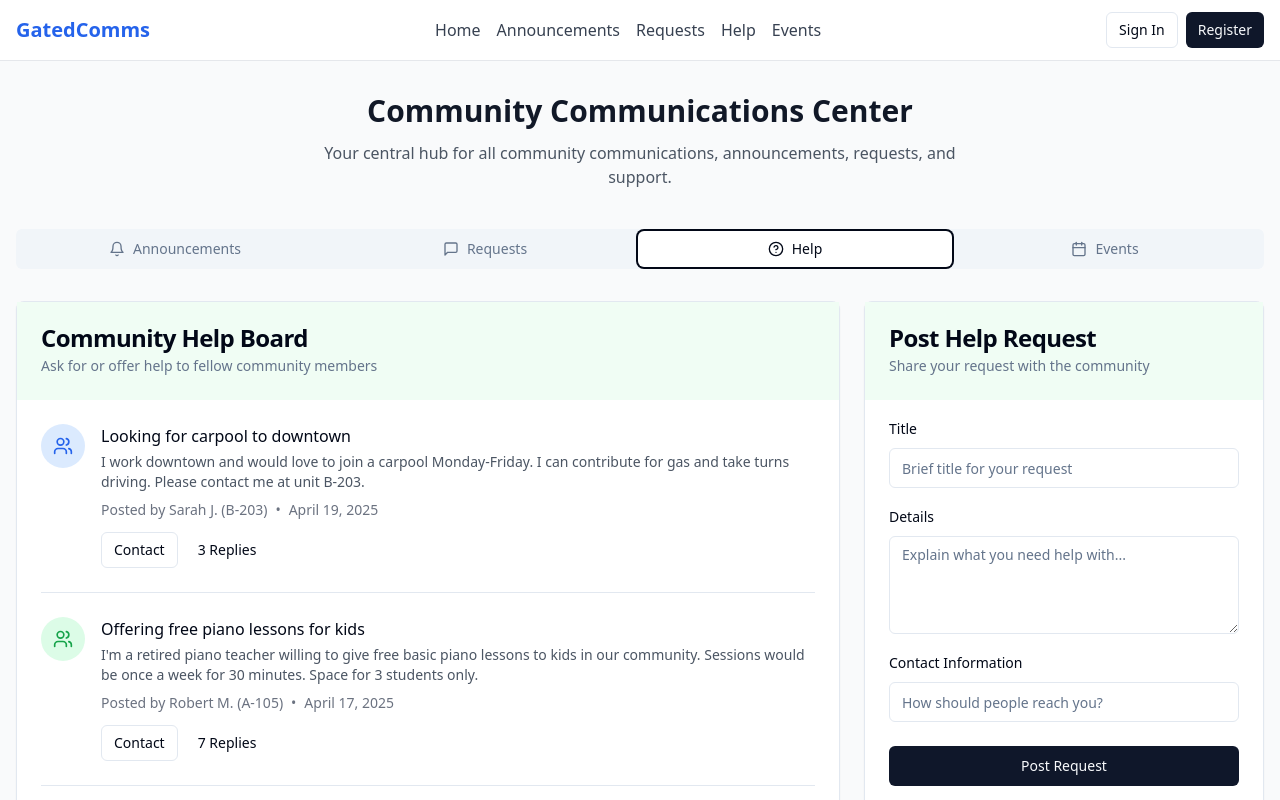
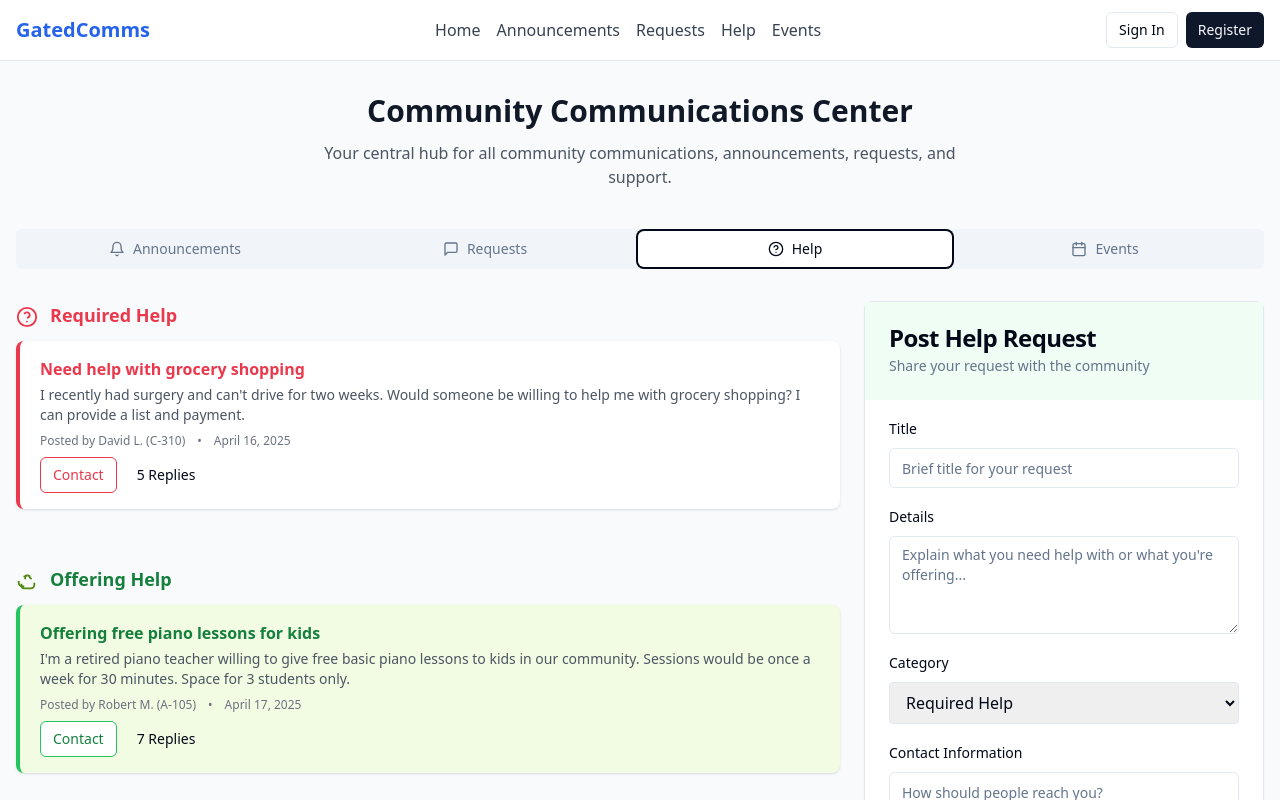
Before and after one commit to SEN-Adarsh/gated-comms-central, a React (Vite) app: page /communications in a window 1280 px wide. Both pictures are taken after a click on the tab "Help". Shown: the top 800 px of the page. Built offline with nearby package versions, Linux system fonts and the light colour scheme.

Commit message:
Refactor: Update help section with request types
Update the help section to differentiate between required help and offered help, using red and green colors respectively.

```diff
--- a/src/pages/Communications.tsx
+++ b/src/pages/Communications.tsx
@@ -1,4 +1,3 @@
-
 import React from "react";
 import { Button } from "@/components/ui/button";
 import { Card, CardContent, CardDescription, CardFooter, CardHeader, CardTitle } from "@/components/ui/card";
@@ -200,89 +199,58 @@ const Communications = () => {
           {/* Help Section */}
           <TabsContent value="help" id="help">
             <div className="grid gap-6 md:grid-cols-3">
-              <div className="md:col-span-2">
-                <Card>
-                  <CardHeader className="bg-green-50">
-                    <CardTitle>Community Help Board</CardTitle>
-                    <CardDescription>
-                      Ask for or offer help to fellow community members
-                    </CardDescription>
-                  </CardHeader>
-                  <CardContent className="pt-6">
-                    <div className="space-y-6">
-                      <div className="border-b pb-6">
-                        <div className="flex items-start gap-4">
-                          <div className="bg-blue-100 p-3 rounded-full">
-                            <Users className="h-5 w-5 text-blue-600" />
+              <div className="md:col-span-2 flex flex-col gap-8">
+                <div>
+                  <h2 className="text-lg font-bold mb-3 text-[#ea384c] flex items-center gap-2">
+                    <span>
+                      <svg xmlns="http://www.w3.org/2000/svg" viewBox="0 0 24 24" width="22" height="22" className="inline mr-1 text-[#ea384c]"><circle cx="12" cy="12" r="10" stroke="#ea384c" strokeWidth="2" fill="none"/><path d="M9.09 9a3 3 0 015.83 1c0 2-3 3-3 3" stroke="#ea384c" strokeWidth="2" fill="none"/><circle cx="12" cy="17" r="1" fill="#ea384c"/></svg>
+                    </span>
+                    Required Help
+                  </h2>
+                  <div className="bg-white border-l-4 border-[#ea384c] shadow rounded-lg mb-6 px-5 py-4">
+                    <h3 className="font-semibold text-[#ea384c] mb-1">Need help with grocery shopping</h3>
+                    <p className="text-gray-600 text-sm mb-2">
+                      I recently had surgery and can't drive for two weeks. Would someone be willing to help me with grocery shopping? I can provide a list and payment.
+                    </p>
+                    <div className="flex flex-wrap items-center gap-3 text-xs text-gray-500 mb-2">
+                      <span>Posted by David L. (C-310)</span>
+                      <span>•</span>
+                      <span>April 16, 2025</span>
                     </div>
-                          <div>
-                            <h3 className="font-medium">Looking for carpool to downtown</h3>
-                            <p className="text-sm text-gray-600 mt-1">
-                              I work downtown and would love to join a carpool Monday-Friday. I can contribute for gas and take turns driving. Please contact me at unit B-203.
-                            </p>
-                            <div className="flex items-center mt-2 text-sm text-gray-500">
-                              <span>Posted by Sarah J. (B-203)</span>
-                              <span className="mx-2">•</span>
-                              <span>April 19, 2025</span>
-                            </div>
-                            <div className="mt-3 flex gap-2">
-                              <Button variant="outline" size="sm">Contact</Button>
-                              <Button variant="ghost" size="sm">3 Replies</Button>
+                    <div className="flex gap-2">
+                      <Button variant="outline" size="sm" className="border-[#ea384c] text-[#ea384c] hover:bg-[#ea384c] hover:text-white">
+                        Contact
+                      </Button>
+                      <Button variant="ghost" size="sm">5 Replies</Button>
                     </div>
                   </div>
                 </div>
-                      </div>
-
-                      <div className="border-b pb-6">
-                        <div className="flex items-start gap-4">
-                          <div className="bg-green-100 p-3 rounded-full">
-                            <Users className="h-5 w-5 text-green-600" />
-                          </div>
                 <div>
-                            <h3 className="font-medium">Offering free piano lessons for kids</h3>
-                            <p className="text-sm text-gray-600 mt-1">
+                  <h2 className="text-lg font-bold mb-3 text-green-700 flex items-center gap-2">
+                    <span>
+                      <svg xmlns="http://www.w3.org/2000/svg" viewBox="0 0 24 24" width="22" height="22" className="inline mr-1 text-green-700 fill-green-100"><path d="M6 15v2a3 3 0 003 3h7a4 4 0 004-4v-2" stroke="#4f8a10" strokeWidth="2" fill="none"/><path d="M3 12v2a4 4 0 004 4h2" stroke="#4f8a10" strokeWidth="2" fill="none"/><path d="M17 10l-2-2a2 2 0 00-2-2h-1a2 2 0 00-2 2v2" stroke="#4f8a10" strokeWidth="2" fill="none"/><circle cx="9" cy="7" r="1" fill="#4f8a10"/></svg>
+                    </span>
+                    Offering Help
+                  </h2>
+                  <div className="bg-[#F2FCE2] border-l-4 border-green-500 shadow rounded-lg mb-6 px-5 py-4">
+                    <h3 className="font-semibold text-green-700 mb-1">Offering free piano lessons for kids</h3>
+                    <p className="text-gray-600 text-sm mb-2">
                       I'm a retired piano teacher willing to give free basic piano lessons to kids in our community. Sessions would be once a week for 30 minutes. Space for 3 students only.
                     </p>
-                            <div className="flex items-center mt-2 text-sm text-gray-500">
+                    <div className="flex flex-wrap items-center gap-3 text-xs text-gray-500 mb-2">
                       <span>Posted by Robert M. (A-105)</span>
-                              <span className="mx-2">•</span>
+                      <span>•</span>
                       <span>April 17, 2025</span>
                     </div>
-                            <div className="mt-3 flex gap-2">
-                              <Button variant="outline" size="sm">Contact</Button>
+                    <div className="flex gap-2">
+                      <Button variant="outline" size="sm" className="border-green-500 text-green-700 hover:bg-green-600 hover:text-white">
+                        Contact
+                      </Button>
                       <Button variant="ghost" size="sm">7 Replies</Button>
                     </div>
                   </div>
                 </div>
               </div>
-
-                      <div>
-                        <div className="flex items-start gap-4">
-                          <div className="bg-red-100 p-3 rounded-full">
-                            <Users className="h-5 w-5 text-red-600" />
-                          </div>
-                          <div>
-                            <h3 className="font-medium">Need help with grocery shopping</h3>
-                            <p className="text-sm text-gray-600 mt-1">
-                              I recently had surgery and can't drive for two weeks. Would someone be willing to help me with grocery shopping? I can provide a list and payment.
-                            </p>
-                            <div className="flex items-center mt-2 text-sm text-gray-500">
-                              <span>Posted by David L. (C-310)</span>
-                              <span className="mx-2">•</span>
-                              <span>April 16, 2025</span>
-                            </div>
-                            <div className="mt-3 flex gap-2">
-                              <Button variant="outline" size="sm">Contact</Button>
-                              <Button variant="ghost" size="sm">5 Replies</Button>
-                            </div>
-                          </div>
-                        </div>
-                      </div>
-                    </div>
-                  </CardContent>
-                </Card>
-              </div>
-
               <div>
                 <Card>
                   <CardHeader className="bg-green-50">
@@ -299,9 +267,20 @@ const Communications = () => {
                         <label htmlFor="help-details" className="text-sm font-medium">Details</label>
                         <Textarea
                           id="help-details"
-                          placeholder="Explain what you need help with..."
+                          placeholder="Explain what you need help with or what you're offering..."
                           rows={4}
                         />
+                      </div>
+                      <div className="space-y-2">
+                        <label htmlFor="help-category" className="text-sm font-medium">Category</label>
+                        <select
+                          id="help-category"
+                          className="w-full border rounded px-3 py-2 focus:outline-none focus:ring-2 focus:ring-green-200"
+                          defaultValue="required"
+                        >
+                          <option value="required">Required Help</option>
+                          <option value="offering">Offering Help</option>
+                        </select>
                       </div>
                       <div className="space-y-2">
                         <label htmlFor="help-contact" className="text-sm font-medium">Contact Information</label>
```
Lines whose indentation alone changed are shown as unchanged.
